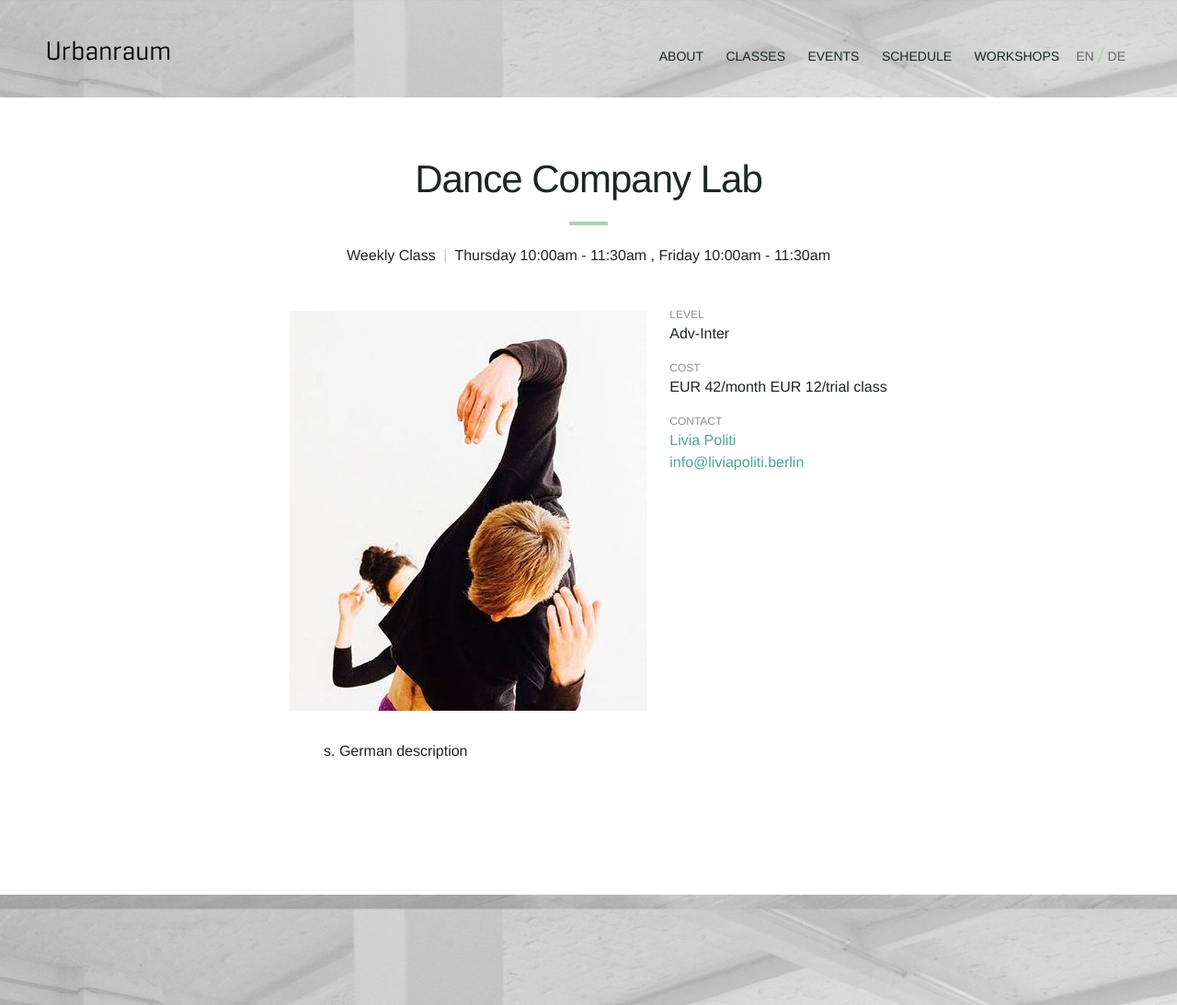
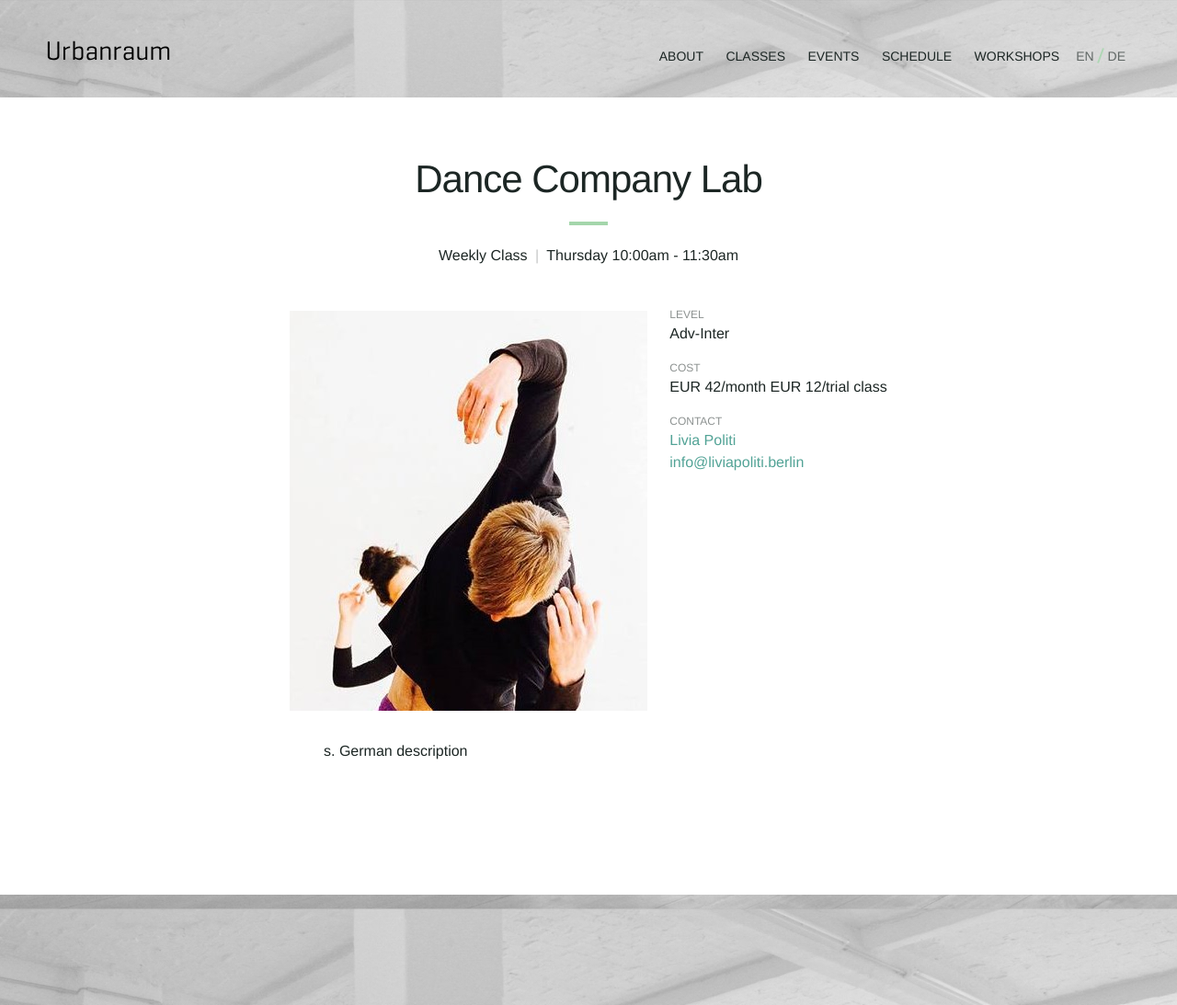
Before and after one commit to Kriesse/urbanraum, a Jekyll site: the page built from _classes/dance-company-lab.md, in a window 1280 px wide. Shown: the whole page at 92% size. Built offline with Jekyll 4.4.1, drawn with Linux system fonts in a browser that asks for light colours; nearby versions of some CDN libraries.

Commit message:
Update dance-company-lab.md

```diff
--- a/_classes/dance-company-lab.md
+++ b/_classes/dance-company-lab.md
@@ -3,9 +3,6 @@ order: "1"
 teacher: "livia"
 schedule:
   - day: "thursday"
-    start: "10:00am"
-    end: "11:30am"
-  - day: "friday"
     start: "10:00am"
     end: "11:30am"
 
```
